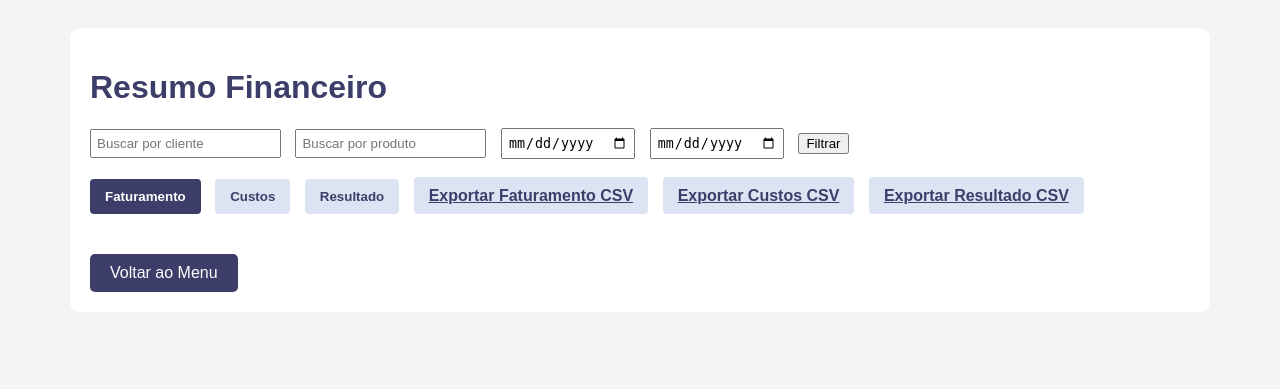
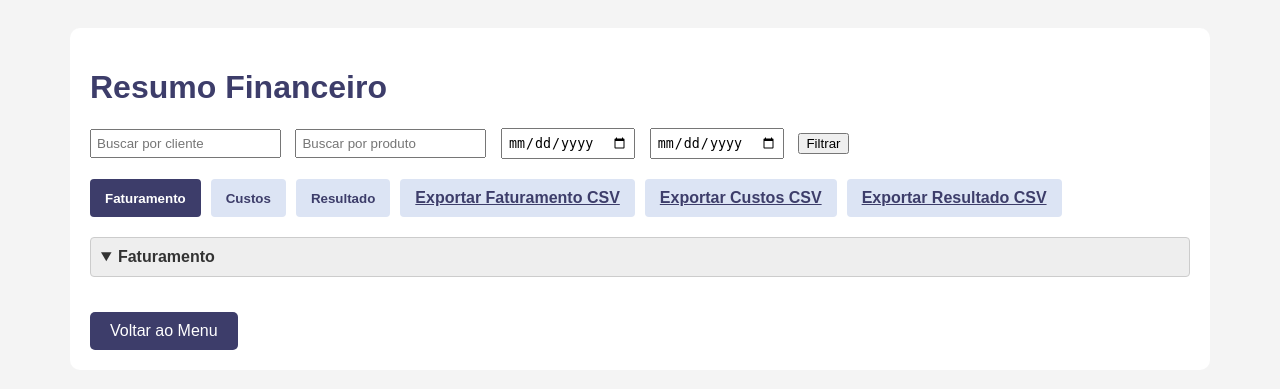
Before and after one commit to siqmath/kqapp, a Django app: template kq_app/templates/kq_app/resumo_financeiro.html in a window 1280 px wide. Shown: the top 389 px of the page. Run offline with Django 4.2, Linux system fonts and the light colour scheme; the template is opened without the code that fills it, so the values that code supplies are empty.

Commit message:
Update resumo_financeiro.html

```diff
--- a/kq_app/templates/kq_app/resumo_financeiro.html
+++ b/kq_app/templates/kq_app/resumo_financeiro.html
@@ -8,8 +8,8 @@
         body { font-family: Arial, sans-serif; background-color: #f4f4f4; color: #333; padding: 20px; }
         h1 { color: #3D3D6A; }
         .container { background: white; padding: 20px; border-radius: 10px; max-width: 1100px; margin: auto; }
-        .btn-container { margin-bottom: 20px; }
-        .btn { padding: 10px 15px; margin-right: 10px; border: none; border-radius: 4px; cursor: pointer; font-weight: bold; }
+        .btn-container { margin-bottom: 20px; display: flex; flex-wrap: wrap; gap: 10px; }
+        .btn { padding: 10px 15px; border: none; border-radius: 4px; cursor: pointer; font-weight: bold; }
         .btn.active { background-color: #3D3D6A; color: white; }
         .btn.inactive { background-color: #dce4f4; color: #3D3D6A; }
         table { width: 100%; border-collapse: collapse; margin-top: 10px; }
@@ -19,6 +19,8 @@
         .filter-section { margin-bottom: 20px; }
         .filter-section input, .filter-section select { padding: 5px; margin-right: 10px; }
         .menu-link { display: inline-block; margin-top: 20px; text-decoration: none; padding: 10px 20px; background: #3D3D6A; color: white; border-radius: 5px; }
+        summary { font-weight: bold; background-color: #eee; padding: 10px; border: 1px solid #ccc; border-radius: 4px; cursor: pointer; }
+        details { margin-bottom: 15px; }
     </style>
 </head>
 <body>
@@ -44,9 +46,26 @@
             <a href="?tipo=resultado" class="btn inactive">Exportar Resultado CSV</a>
         </div>
 
-        <div id="tabela_faturamento">{{ tabela_faturamento|safe }}</div>
-        <div id="tabela_custos" class="hidden">{{ tabela_custos|safe }}</div>
-        <div id="tabela_resultado" class="hidden">{{ tabela_resultado|safe }}</div>
+        <div id="tabela_faturamento">
+            <details open>
+                <summary>Faturamento</summary>
+                {{ tabela_faturamento|safe }}
+            </details>
+        </div>
+
+        <div id="tabela_custos" class="hidden">
+            <details open>
+                <summary>Custos</summary>
+                {{ tabela_custos|safe }}
+            </details>
+        </div>
+
+        <div id="tabela_resultado" class="hidden">
+            <details open>
+                <summary>Resultado</summary>
+                {{ tabela_resultado|safe }}
+            </details>
+        </div>
 
         <a href="/" class="menu-link">Voltar ao Menu</a>
     </div>
```
